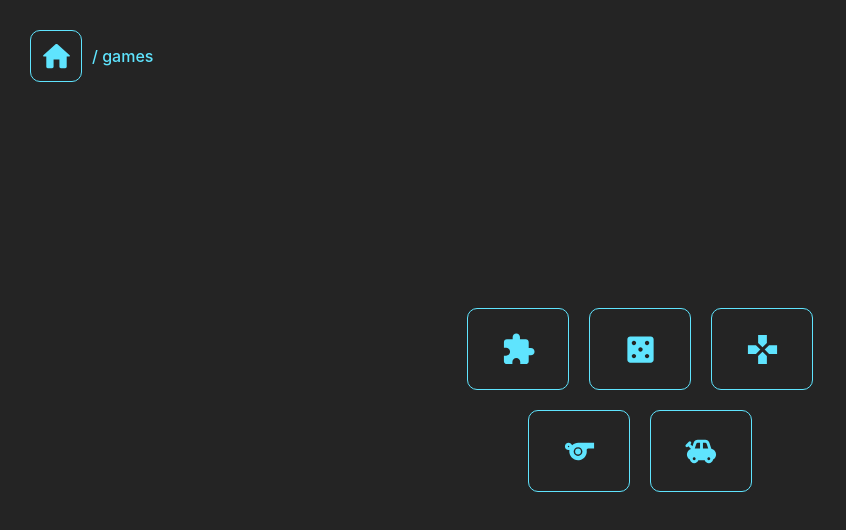
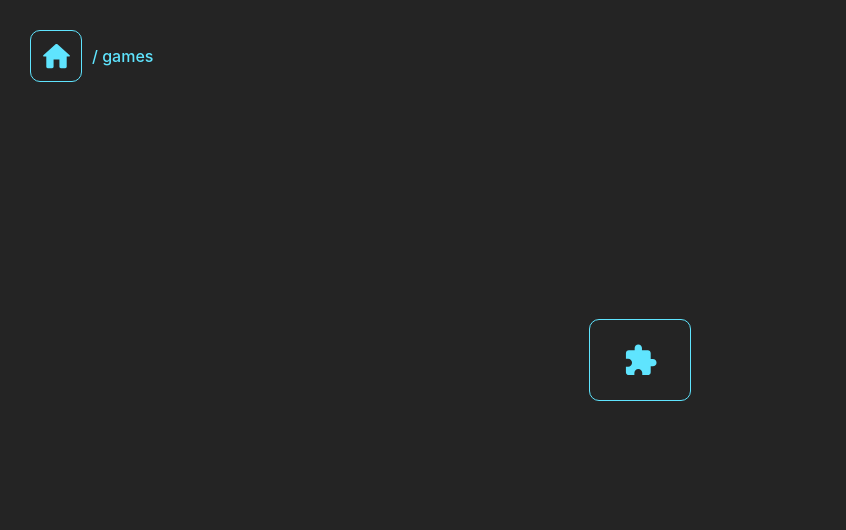
Before and after one commit to Cbain10/cleat-culture, a React (Vite) app: page /games in a window 1280 px wide. Shown: the top 530 px of the page, without its empty margins (0-846 px from the left). Built offline with nearby package versions, Linux system fonts and the light colour scheme.

Commit message:
remove unfinished btns

```diff
--- a/src/views/gamesView/GamesView.tsx
+++ b/src/views/gamesView/GamesView.tsx
@@ -1,10 +1,10 @@
 import { Link } from "react-router-dom"
 import { GenericButton } from "../../components/buttons/generic-button/GenericButton";
 import ExtensionIcon from '@mui/icons-material/Extension';
-import CasinoIcon from '@mui/icons-material/Casino';
-import GamesIcon from '@mui/icons-material/Games';
-import SportsIcon from '@mui/icons-material/Sports';
-import ToysIcon from '@mui/icons-material/Toys';
+// import CasinoIcon from '@mui/icons-material/Casino';
+// import GamesIcon from '@mui/icons-material/Games';
+// import SportsIcon from '@mui/icons-material/Sports';
+// import ToysIcon from '@mui/icons-material/Toys';
 import './GamesView.css';
 import { Nav } from "../../components/nav/Nav";
 
@@ -12,14 +12,15 @@ export const GamesView = () => {
     return (
         <>
             <Nav />
-            <div className="outer-container">
-                <div style={{ display: 'flex' }}>
+            {/* <div className="outer-container"> */}
+                {/* <div style={{ display: 'flex' }}> */}
+                <div className="buttons-container">
                     <Link to={`/games/hangman`}>
                         <GenericButton label="Hangman">
                             <ExtensionIcon fontSize='large' />
                         </GenericButton>
                     </Link>
-                    <Link to={`/error`}>
+                    {/* <Link to={`/error`}>
                         <GenericButton>
                             <CasinoIcon fontSize='large' />
                         </GenericButton>
@@ -28,9 +29,9 @@ export const GamesView = () => {
                         <GenericButton>
                             <GamesIcon fontSize='large' />
                         </GenericButton>
-                    </Link>
+                    </Link> */}
                 </div>
-                <div style={{ display: 'flex' }}>
+                {/* <div style={{ display: 'flex' }}>
                     <Link to={`/error`}>
                         <GenericButton>
                             <SportsIcon fontSize='large' />
@@ -41,8 +42,8 @@ export const GamesView = () => {
                             <ToysIcon fontSize='large' />
                         </GenericButton>
                     </Link>
-                </div>
-            </div>
+                </div> */}
+            {/* </div> */}
         </>
     )
 }
--- a/src/views/soccerView/SoccerView.tsx
+++ b/src/views/soccerView/SoccerView.tsx
@@ -1,6 +1,6 @@
 import { Link } from "react-router-dom"
 import { GenericButton } from "../../components/buttons/generic-button/GenericButton";
-import TableChartIcon from '@mui/icons-material/TableChart';
+// import TableChartIcon from '@mui/icons-material/TableChart';
 import ManageSearchIcon from '@mui/icons-material/ManageSearch';
 import { Nav } from "../../components/nav/Nav";
 
@@ -9,11 +9,11 @@ export const SoccerView = () => {
         <>
             <Nav />
             <div className="buttons-container">
-                <Link to={`/soccer/archive`}>
+                {/* <Link to={`/soccer/archive`}>
                     <GenericButton label="Archive">
                         <TableChartIcon fontSize='large' />
                     </GenericButton>
-                </Link>
+                </Link> */}
                 <Link to={`/soccer/recommender`}>
                     <GenericButton label="Recommender">
                         <ManageSearchIcon fontSize='large' />
```
Also changed, not shown: 1 other file (tests, documents, lock files or other folders).
